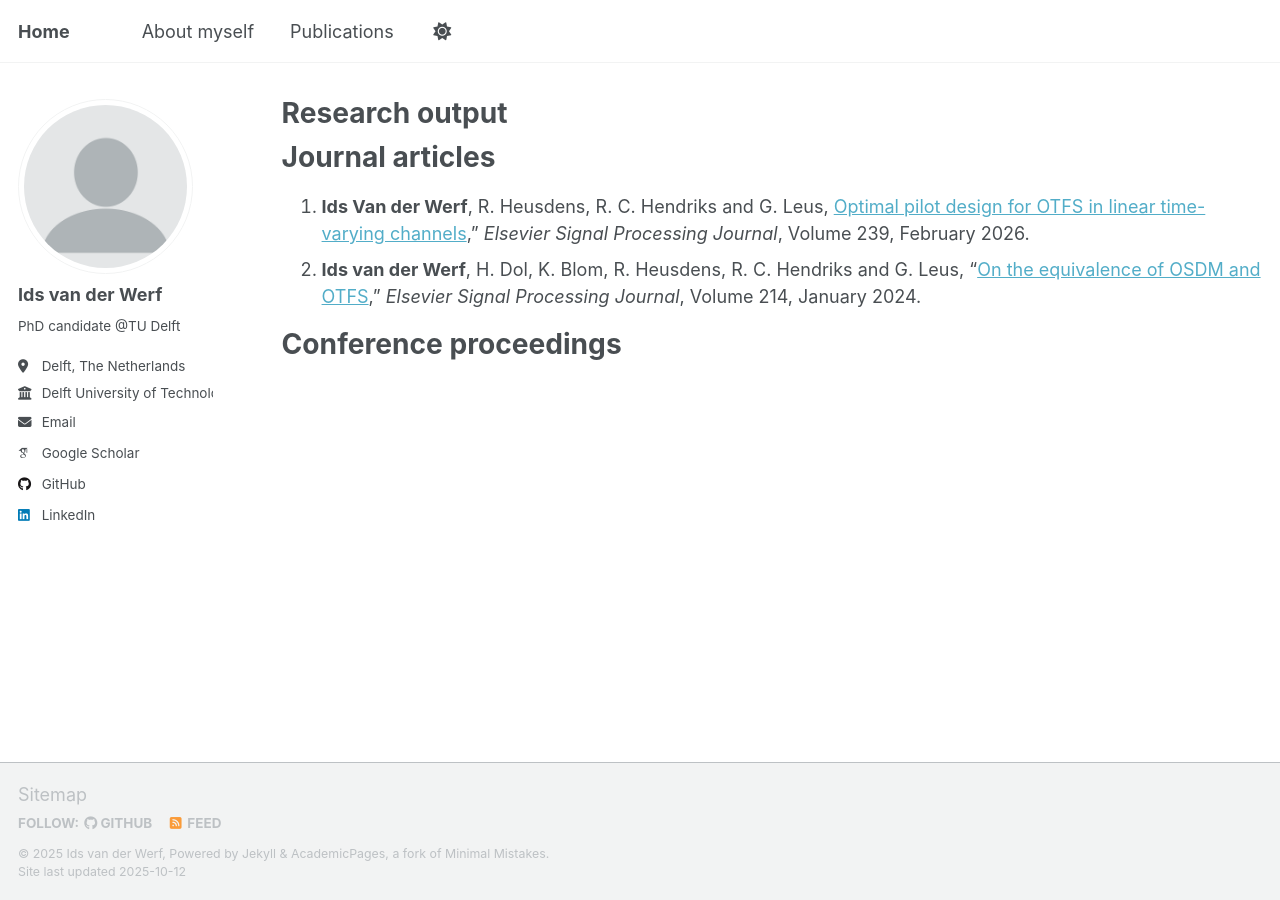
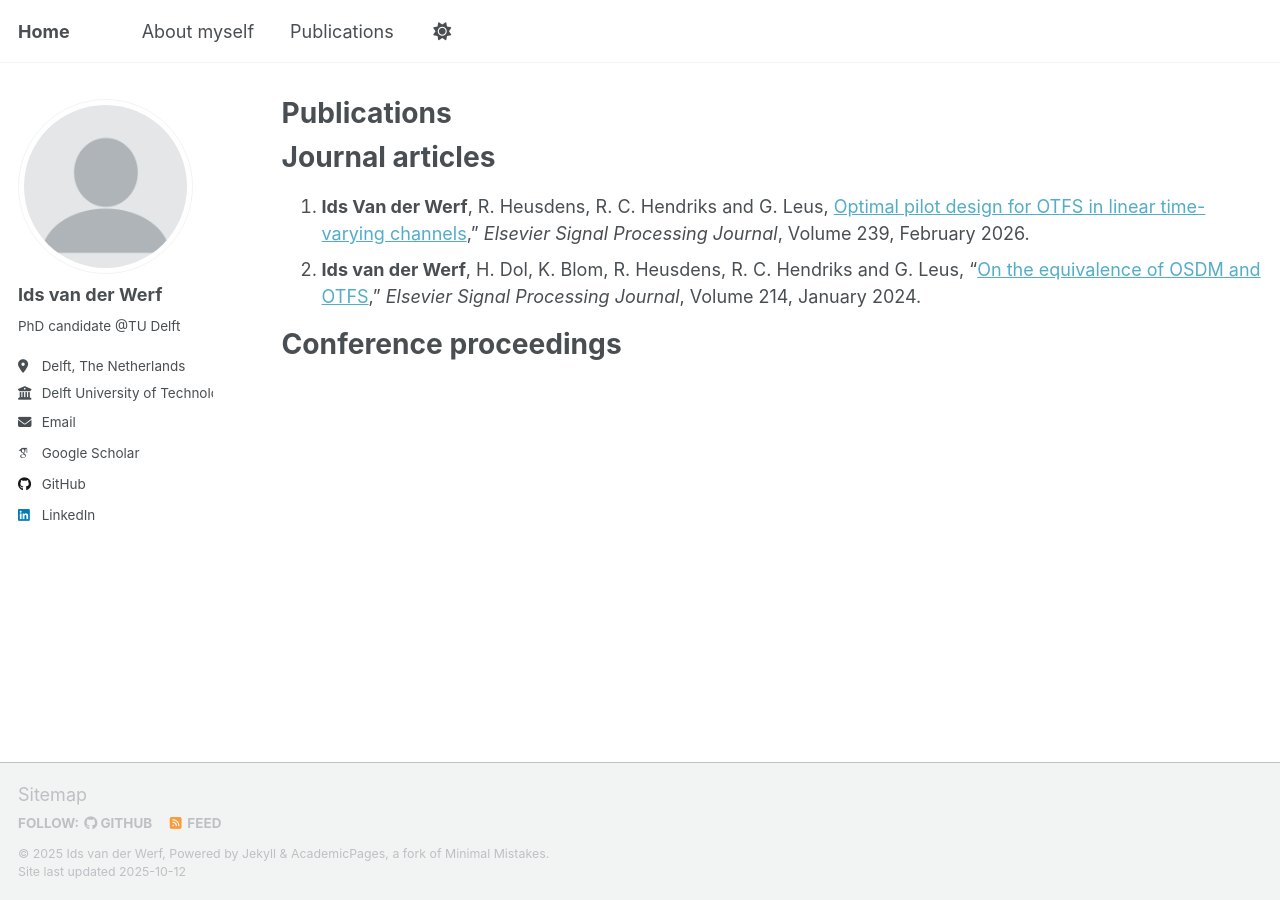
Before and after one commit to idsvanderwerf/idsvanderwerf.github.io, a Jekyll site: the page built from _pages/research_output.md, in a window 1280 px wide. Built offline with Jekyll 4.4.1, drawn with Linux system fonts in a browser that asks for light colours; some web fonts are replaced; a script that is not in the unit is left out.

Commit message:
Update research_output.md

```diff
--- a/_pages/research_output.md
+++ b/_pages/research_output.md
@@ -1,6 +1,6 @@
 ---
 layout: archive
-title: "Research output"
+title: "Publications"
 permalink: /researchoutput/
 author_profile: true
 redirect_from:
```
